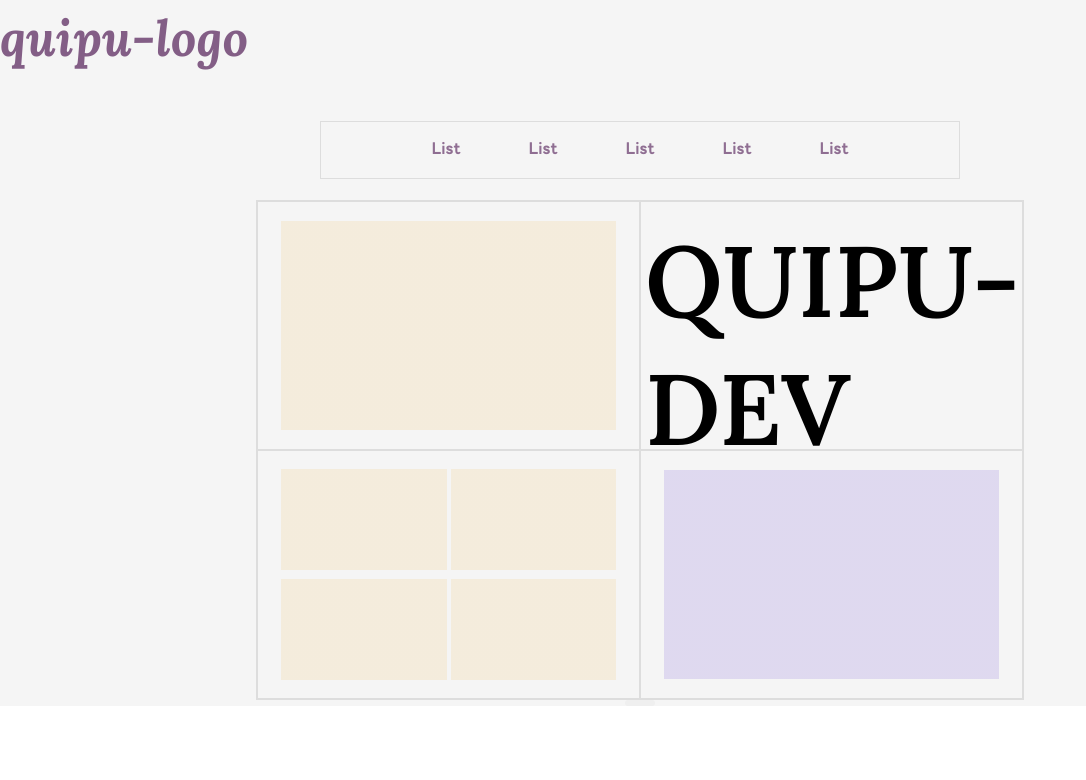
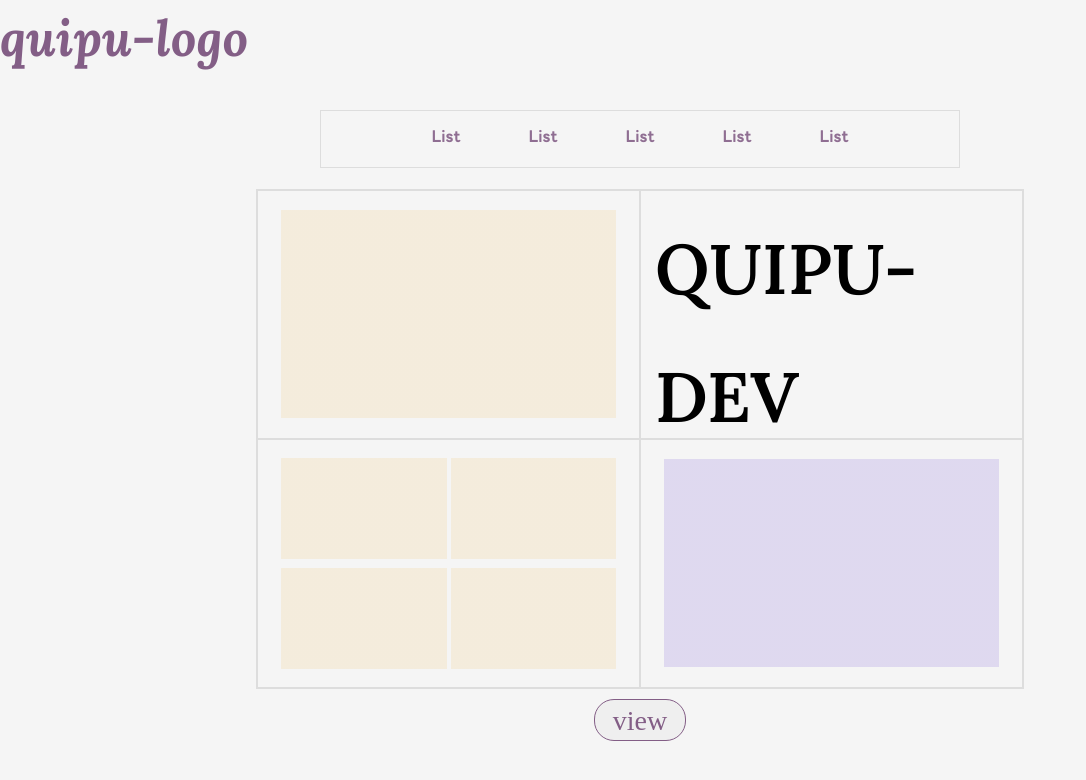
Before and after one commit to Quipu-Developers/quipu-main-frontend, a React (Create React App) app: page /quipu-Dev in a window 1280 px wide. Shown: the top 780 px of the page, without its empty margins (0-1086 px from the left). Built offline with nearby package versions, Linux system fonts and the light colour scheme; a web font is replaced by a local one.

Commit message:
showcasemain, interviewmain overflow 적용

```diff
--- a/src/components/Interview/Interview.css
+++ b/src/components/Interview/Interview.css
@@ -22,6 +22,14 @@
     color: #fefefe;
 }
 
+.interviewmain-person{
+    display: flex;
+    flex-direction: column;
+    width: 100%;
+    height: 100vh;
+    overflow: auto;
+
+}
 
 
 .interviewmain-nav {
@@ -92,7 +100,7 @@
 
 .profile{
     margin: 25px;
-    width: 400px;
+    width: 25%;
     height: 160px;
     border: 3px solid #9FADF5;
     background: #E6E7FF;
--- a/src/components/Interview/Interview.jsx
+++ b/src/components/Interview/Interview.jsx
@@ -24,7 +24,7 @@ function Interview({ pageCount, onPageChange, currentPage }) {
     onPageChange(selected + 1);
   };
   return (
-    <>
+    <div className='interviewmain-person'>
       <div className='interviewmain-nav'>
         <section className="interviewmain-logo"><NavLink to="/#home" smooth>QUIPU-DEV</NavLink></section>
       </div>
@@ -54,7 +54,7 @@ function Interview({ pageCount, onPageChange, currentPage }) {
           </div>
         </div>
       </div>
-    </>
+    </div>
   );
 }
 
--- a/src/components/ShowcaseMain/Showcasemain.css
+++ b/src/components/ShowcaseMain/Showcasemain.css
@@ -1,3 +1,10 @@
+.showcasemain-person{
+    height: 100vh;
+    overflow: auto;
+    display: flex;
+    flex-direction: column;
+
+}
 .showcasemain-nav {
     height: 100px;
     width: 100%;
@@ -31,7 +38,8 @@
 
 .showcasemain {
     width: 100%;
-    height: 100%;
+    height: 100vh;;
+    overflow: auto;
     display: flex;
     flex-direction: column;
     align-items: center;
@@ -95,7 +103,7 @@
 
 .gallery2 {
     font-family: Lora;
-    font-size: 100px;
+    font-size: 70px;
     font-weight: 600;
     line-height: 128px;
     text-align: left;
@@ -120,14 +128,18 @@
 }
 
 .view-button {
-    width: Hug (92px)px;
-    height: Hug (42px)px;
+    margin: 10px;
+    width: 92px;
+    height: 42px;
     top: 864px;
     left: 674px;
     padding: 3px 15px 3px 15px;
     gap: 10px;
     border-radius: 20px;
-    border: 1.5px #835E86;
-    opacity: 0px;
+    border: 1.5px solid #835E86;
+    color: #835E86;
+    font:28px bold;
+    Line-height:35.84px;
+
 
 }
--- a/src/components/ShowcaseMain/Showcasemain.jsx
+++ b/src/components/ShowcaseMain/Showcasemain.jsx
@@ -5,7 +5,7 @@ import { NavHashLink as NavLink } from 'react-router-hash-link';
 function Showcasemain() {
 
     return (
-        <>
+        <div className='showcasemain-person'>
         <div className='showcasemain-nav'>
         <section className="showcasemain-logo"><NavLink to="/#home" smooth>quipu-logo</NavLink></section>
         </div>
@@ -35,9 +35,9 @@ function Showcasemain() {
                 </div>
             </div>
 
-            <button className='view-button'></button>
+            <button className='view-button'>view</button>
         </div>
-        </>
+        </div>
     );
 }
 export default Showcasemain;
```
